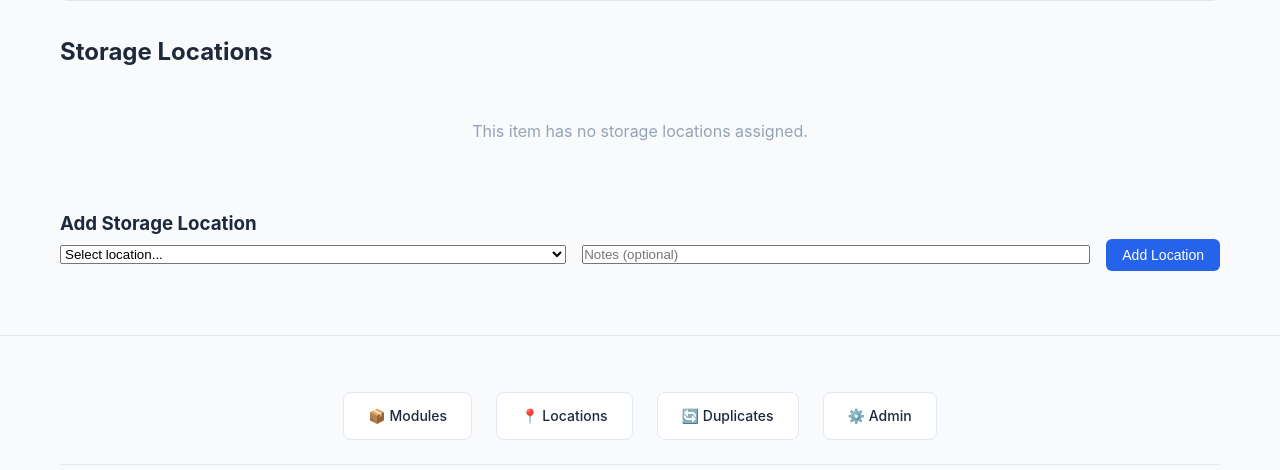
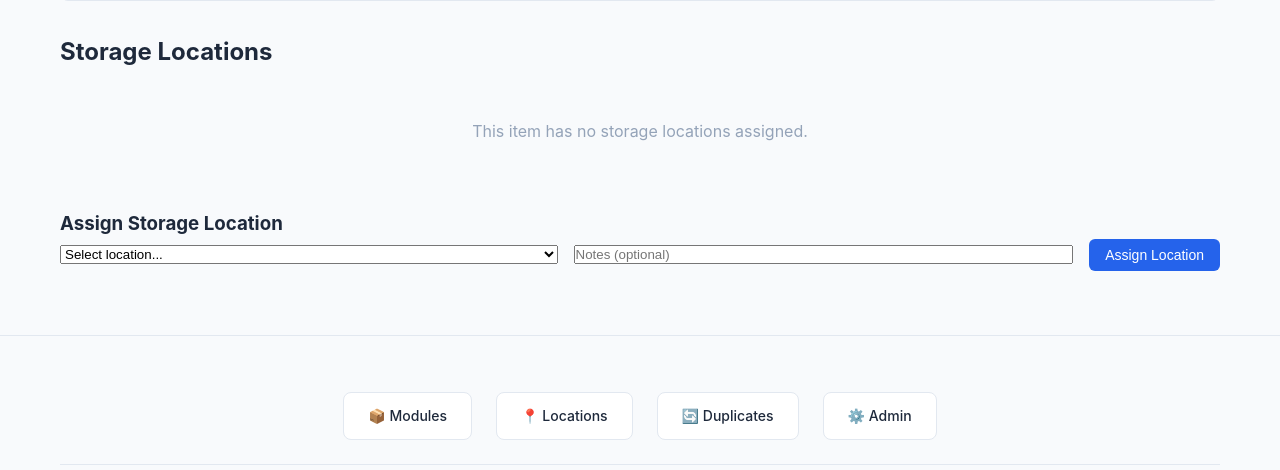
Before and after one commit to ndemarco/workshop-inventory, a Flask app: template frontend/templates/items/view.html in a window 1280 px wide. Shown: the part 308-778 px from the top of the page. Run offline with Flask 3, Linux system fonts and the light colour scheme; the template is opened without the code that fills it, so the values that code supplies are empty.

Commit message:
Change "Add location" to "Assign location" throughout app
- Update item view template: "Add Storage Location" → "Assign Storage Location"
- Update button text: "Add Location" → "Assign Location"
- Update flash message: "added successfully" → "assigned successfully"
- Update function docstring and code comments for consistency
- Rename CSS class: add-location-section → assign-location-section

This clarifies that we're assigning an item to an existing location,
not creating a new location.

🤖 Generated with [Claude Code](https://claude.com/claude-code)

Co-Authored-By: Claude <noreply@anthropic.com>

```diff
--- a/backend/app/routes/items.py
+++ b/backend/app/routes/items.py
@@ -78,7 +78,7 @@ def new_item():
             except Exception as e:
                 flash(f'Warning: Could not check for duplicates: {str(e)}', 'warning')
 
-        # Add location if provided
+        # Assign location if provided
         if location_id:
             item_location = ItemLocation(
                 item_id=item.id,
@@ -200,7 +200,7 @@ def delete_item(item_id):
 
 @bp.route('/<int:item_id>/locations/add', methods=['POST'])
 def add_location(item_id):
-    """Add a location to an item"""
+    """Assign a location to an item"""
     item = Item.query.get_or_404(item_id)
 
     location_id = request.form.get('location_id', type=int)
@@ -226,7 +226,7 @@ def add_location(item_id):
     db.session.commit()
 
     location = Location.query.get(location_id)
-    flash(f'Location {location.full_address()} added successfully', 'success')
+    flash(f'Location {location.full_address()} assigned successfully', 'success')
     return redirect(url_for('items.view_item', item_id=item_id))
 
 
--- a/frontend/templates/items/view.html
+++ b/frontend/templates/items/view.html
@@ -86,8 +86,8 @@
 </div>
 {% endif %}
 
-<div class="add-location-section">
-    <h3>Add Storage Location</h3>
+<div class="assign-location-section">
+    <h3>Assign Storage Location</h3>
     <form method="POST" action="{{ url_for('items.add_location', item_id=item.id) }}" class="form-inline">
         <select name="location_id" required>
             <option value="">Select location...</option>
@@ -100,7 +100,7 @@
             {% endfor %}
         </select>
         <input type="text" name="notes" placeholder="Notes (optional)">
-        <button type="submit" class="btn btn-primary">Add Location</button>
+        <button type="submit" class="btn btn-primary">Assign Location</button>
     </form>
 </div>
 
```
